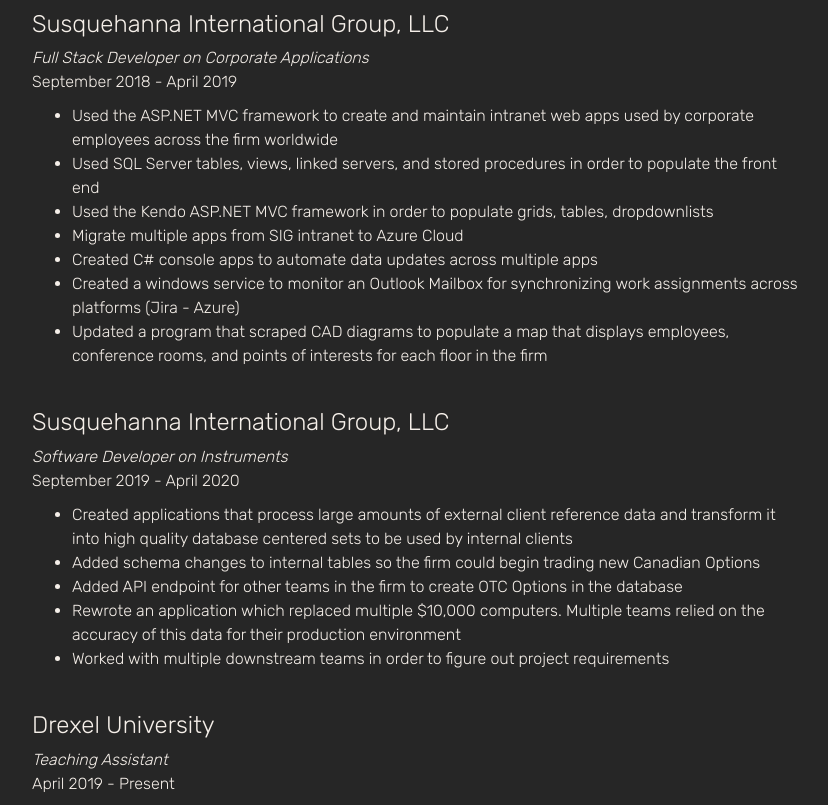
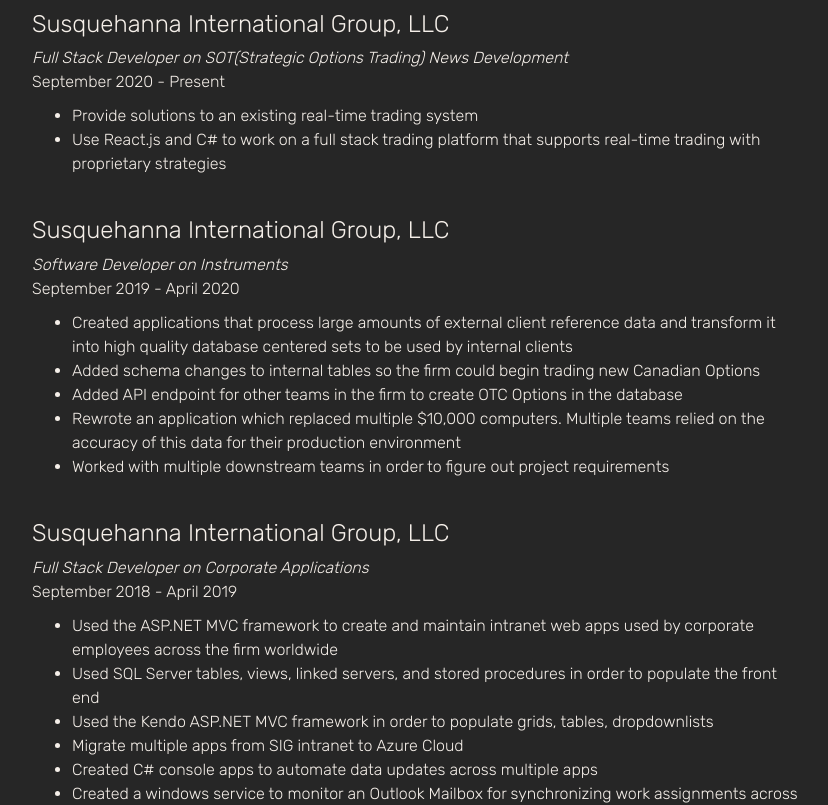
Before and after one commit to dgeorge10/portfolio, a React (Create React App) app: page / in a window 1280 px wide. Shown: the part 2262-3067 px from the top of the page, without its empty margins (224-1052 px from the left). Built offline with nearby package versions, Linux system fonts and the light colour scheme.

Commit message:
latest updates 2021

```diff
--- a/src/App.js
+++ b/src/App.js
@@ -96,6 +96,24 @@
 				<section id="experiences-section">
 					<h1 className="section-header">experiences</h1>
 						<Experience name="Susquehanna International Group, LLC"
+								dates="September 2020 - Present"
+								title="Full Stack Developer on SOT(Strategic Options Trading) News Development"
+								description={[
+								"Provide solutions to an existing real-time trading system",
+								"Use React.js and C# to work on a full stack trading platform that supports real-time trading with proprietary strategies"
+							]}/>
+
+						<Experience name="Susquehanna International Group, LLC"
+								dates="September 2019 - April 2020"
+								title="Software Developer on Instruments"
+								description={["Created applications that process large amounts of external client reference data and transform it into high quality database centered sets to be used by internal clients",
+								"Added schema changes to internal tables so the firm could begin trading new Canadian Options",
+								"Added API endpoint for other teams in the firm to create OTC Options in the database",
+								"Rewrote an application which replaced multiple $10,000 computers. Multiple teams relied on the accuracy of this data for their production environment",
+								"Worked with multiple downstream teams in order to figure out project requirements"]}/>
+
+
+						<Experience name="Susquehanna International Group, LLC"
 								dates="September 2018 - April 2019"
 								title="Full Stack Developer on Corporate Applications"
 								description={
@@ -109,17 +127,8 @@
 								   ]}/>
 
 
-					<Experience name="Susquehanna International Group, LLC"
-								dates="September 2019 - April 2020"
-								title="Software Developer on Instruments"
-								description={["Created applications that process large amounts of external client reference data and transform it into high quality database centered sets to be used by internal clients",
-								"Added schema changes to internal tables so the firm could begin trading new Canadian Options",
-								"Added API endpoint for other teams in the firm to create OTC Options in the database",
-								"Rewrote an application which replaced multiple $10,000 computers. Multiple teams relied on the accuracy of this data for their production environment",
-								"Worked with multiple downstream teams in order to figure out project requirements"]}/>
-
 					<Experience name="Drexel University"
-								dates="April 2019 - Present"
+							dates="April 2019 - September 2021"
 							title="Teaching Assistant"
 							description={[
 								"Assist students in a core Sophomore year computer science course",
```
Lines whose indentation alone changed are shown as unchanged.
